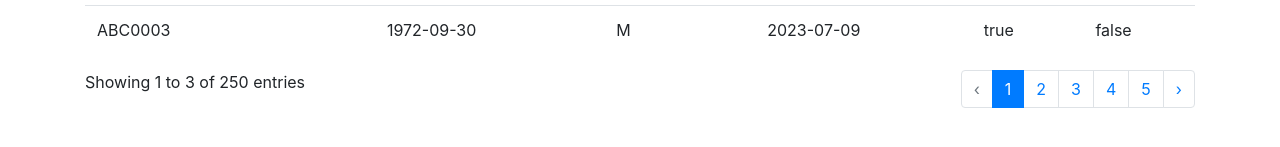
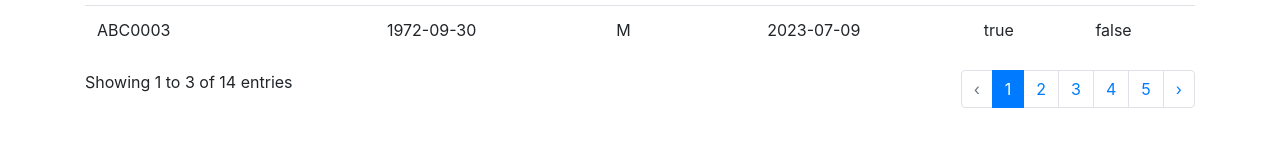
Before and after one commit to dgwight/health-recs, a Nuxt app: page / in a window 1280 px wide. Shown: the part 359-506 px from the top of the page. Built offline with nearby package versions, Linux system fonts and the light colour scheme.

Commit message:
feat: paginationText

```diff
--- a/api/index.js
+++ b/api/index.js
@@ -1,6 +1,11 @@
 async function getRecommendation (clinicId, page_size = 3, page_number = 1) {
   await new Promise((resolve) => setTimeout(resolve, 250)) // Simulating a DB call
   return fakeDatabase.filter((o) => o.clinicId === clinicId).slice((page_number - 1) * page_size, page_number * page_size)
+}
+
+async function getRecommendationCount (clinicId) {
+  await new Promise((resolve) => setTimeout(resolve, 250)) // Simulating a DB call
+  return fakeDatabase.filter((o) => o.clinicId === clinicId).length
 }
 
 async function getNameMappings (clinicId) {
@@ -287,4 +292,4 @@ const fakeDatabase = [
   }
 ]
 
-module.exports = { getRecommendation, getNameMappings }
+module.exports = { getRecommendation, getRecommendationCount, getNameMappings }
--- a/pages/index.vue
+++ b/pages/index.vue
@@ -1,6 +1,6 @@
 <script>
   import { first, last } from 'lodash'
-  import { getRecommendation, getNameMappings } from '../api/index'
+  import { getRecommendation, getRecommendationCount, getNameMappings } from '../api/index'
 
   export default {
     name: 'IndexPage',
@@ -17,7 +17,8 @@
         recs: [],
         names: {},
         pageSize: 3,
-        pageNumber: 1
+        pageNumber: 1,
+        totalRecs: 0
       }
     },
     created () {
@@ -37,6 +38,11 @@
     computed: {
       patientInfoCols () {
         return this.names.column ? Object.keys(this.names.column).length : 1
+      },
+      paginationText () {
+        const lowerValue = (this.pageNumber - 1) * this.pageSize + 1
+        const upperWindow = Math.min(this.pageNumber * this.pageSize, this.totalRecs)
+        return `Showing ${lowerValue} to ${upperWindow } of ${this.totalRecs} entries`
       }
     },
     methods: {
@@ -48,6 +54,9 @@
         getNameMappings(this.clinic).then(names => {
           console.log(names)
           this.names = names
+        })
+        getRecommendationCount(this.clinic).then(totalRecs => {
+          this.totalRecs = totalRecs
         })
       }
     }
@@ -101,12 +110,12 @@
     </b-table-simple>
     <b-row>
       <b-col>
-        Showing {{ (pageNumber - 1) * pageSize + 1 }} to {{ pageNumber * pageSize }} of 250 entries
+        {{ paginationText }}
       </b-col>
       <b-col cols="auto">
         <b-pagination
           v-model="pageNumber"
-          :total-rows="14"
+          :total-rows="totalRecs"
           :per-page="pageSize"
           first-number
           last-number/>
```
